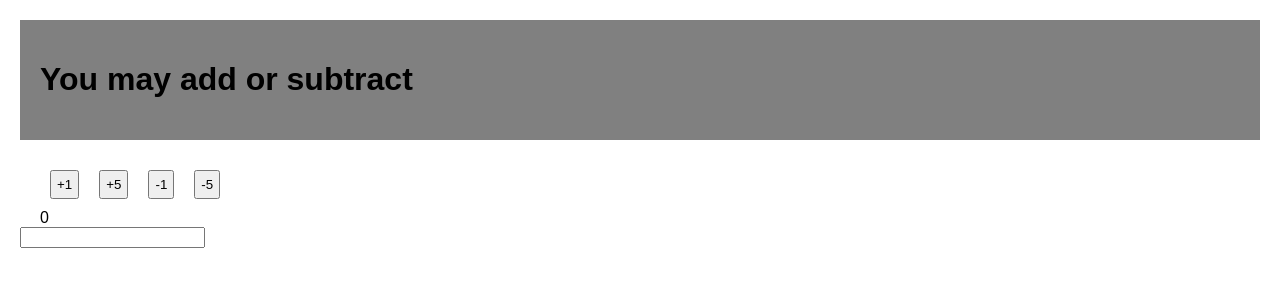
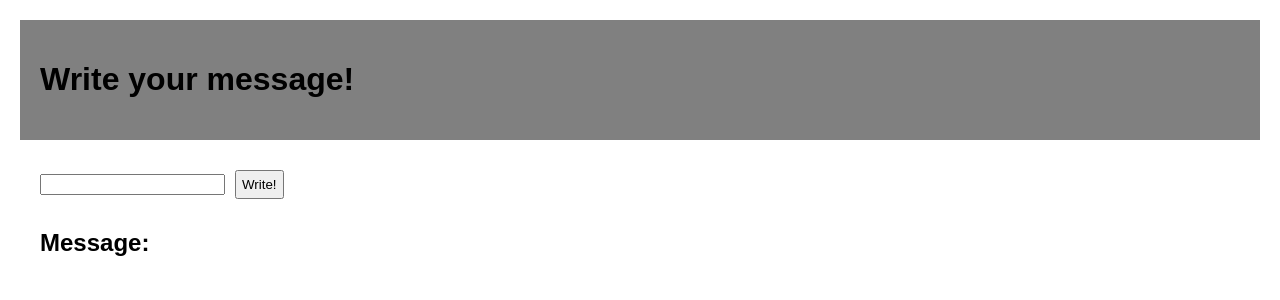
Before and after one commit to CJamesKeller/react-practice, a React (Create React App) app: page / in a window 1280 px wide. Shown: the top 300 px of the page. Built offline with nearby package versions, Linux system fonts and the light colour scheme.

Commit message:
data binding text input

```diff
--- a/src/App.css
+++ b/src/App.css
@@ -16,7 +16,3 @@ button {
   padding: 5px;
   margin: 10px;
 }
-
-.Message {
-  border: 1px solid black;
-}
--- a/src/App.js
+++ b/src/App.js
@@ -3,28 +3,15 @@ import './App.css';
 
 class App extends React.Component {
   state = {
-    counter: 0,
-    input: "",
-    message: ""
+    written: "",
   };
-  increment = (incrementAmount) => {
-    this.setState((prevState) => ({
-      counter: prevState.counter + incrementAmount
+
+  write = (written) => {
+    this.setState(() => ({
+      written: written
     }));
   };
-  decrement = (decrementAmount) => {
-    this.setState((prevState) => ({
-      counter: prevState.counter - decrementAmount
-    }));
-  };
-  write = (input) => {
-    console.log("input", this.state.input);
-    console.log("message", this.state.message);
-    this.setState(() => ({
-      input: input,
-      message: input
-    }));
-  };
+
   render() {
     return (
       <div>
@@ -33,17 +20,8 @@ class App extends React.Component {
             <Header />
           </div>
           <div className="Content">
-            <ButtonUp incrementAmount={1} onClickFunction={this.increment} />
-            <ButtonUp incrementAmount={5} onClickFunction={this.increment} />
-            <ButtonDown decrementAmount={1} onClickFunction={this.decrement} />
-            <ButtonDown decrementAmount={5} onClickFunction={this.decrement} />
-            <Result counter={this.state.counter} />
-          </div>
-          <div className="notes">
-            <NoteInput onChangeFunction={this.write} />
-            <div className="messages">
-              <Message />
-            </div>
+            <WritingForm write={this.write}/>
+            <Result written={this.state.written}/>
           </div>
         </div>
       </div>
@@ -54,59 +32,27 @@ class App extends React.Component {
 const Header = () => {
   return (
     <div>
-      <h1>You may add or subtract</h1>
+      <h1>Write your message!</h1>
     </div>
   );
 }
 
-class ButtonUp extends React.Component {
-  handleClick = () => {
-    this.props.onClickFunction(this.props.incrementAmount);
-  };
-  render() {
+const WritingForm = ({ write }) => {
+    let input;
     return (
-      <button onClick={this.handleClick}>
-        +{this.props.incrementAmount}
-      </button>
+        <div>
+            <input type="text" ref={node => input = node} />
+            <button onClick={() => write(input.value)}>Write!</button>
+        </div>
     );
-  };
 }
 
-class ButtonDown extends React.Component {
-  handleClick = () => {
-    this.props.onClickFunction(this.props.decrementAmount);
-  };
-  render() {
-    return (
-      <button onClick={this.handleClick}>
-        -{this.props.decrementAmount}
-      </button>
-    );
-  };
-}
-
-const Result = (props) => {
+const Result = ({written}) => {
   return (
-    <div>{props.counter}</div>
-  );
-}
-
-class NoteInput extends React.Component {
-  handleChange = () => {
-    this.props.onChangeFunction(this.props.input);
-    console.log("input2", this.props.input);
-    console.log("message2", this.props.message);
-  };
-  render() {
-    return (
-      <input type="text" value={this.props.input} onChange={this.handleChange}></input>
-    );
-  };
-}
-
-const Message = (props) => {
-  return (
-    <div>{props.message}</div>
+    <div>
+      <h2>Message:</h2>
+      <p>{written}</p>
+    </div>
   );
 }
 
```
